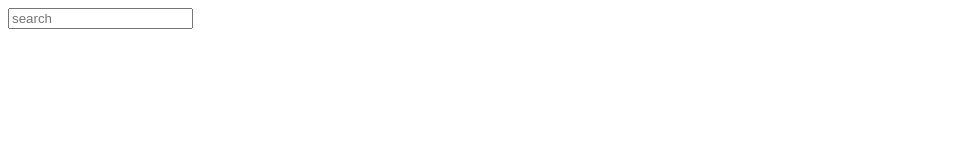
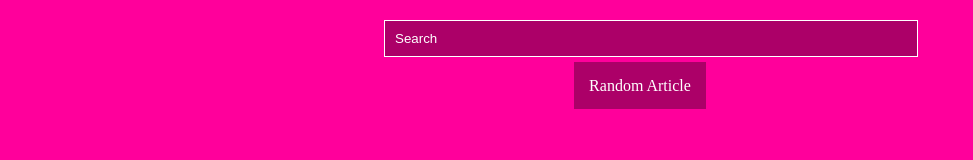
Before and after one commit to SinshiSmith/wikipedia-viewer, a plain HTML site: page index.html in a window 1280 px wide. Shown: the whole page, without its empty margins (0-973 px from the left). Drawn offline with Linux system fonts and the light colour scheme.

Commit message:
css updates

```diff
--- a/index.html
+++ b/index.html
@@ -12,11 +12,14 @@
 </head>
 
 <body>
+    <div class="search">
+        <input id="target" type="text" placeholder="Search">
+        <a href="https://en.wikipedia.org/wiki/Special:Random" target="_blank" class="btn item">Random Article</a>
 
-        <input id="target" type="text" placeholder="search">
-        <div class="results">
+    </div>
+    <div class="results">
 
-        </div>
+    </div>
 </body>
 
 </html>
--- a/style.css
+++ b/style.css
@@ -0,0 +1,47 @@
+body{
+    background-color: #FF009B;
+    box-sizing: border-box;
+    margin: 0;
+    padding: 0;
+    color: #fff;
+}
+.search{
+    text-align: center;
+    width: 40%;
+    margin: 20px auto;
+    padding: 0;
+
+}
+#target{
+    color: #fff;
+    background-color: #AC0068;
+    padding: 10px;
+    width: 100%;
+    border: 0.5px solid #fff;
+    margin-bottom: 20px;
+}
+#target::-webkit-input-placeholder{
+    color: #fff;
+}
+textarea:focus, input:focus{
+    outline: none;
+}
+.results{
+    max-width: 80%;
+    margin: 20px auto;
+}
+.item{
+    text-decoration: none;
+}
+.holder{
+    color: #AC0068;
+    background-color: #fff;
+    padding: 10px 30px;
+    margin: 10px;
+}
+.btn{
+    color: #fff;
+    padding: 15px;
+    margin: 20px;
+    background-color: #AC0068;
+}
```
